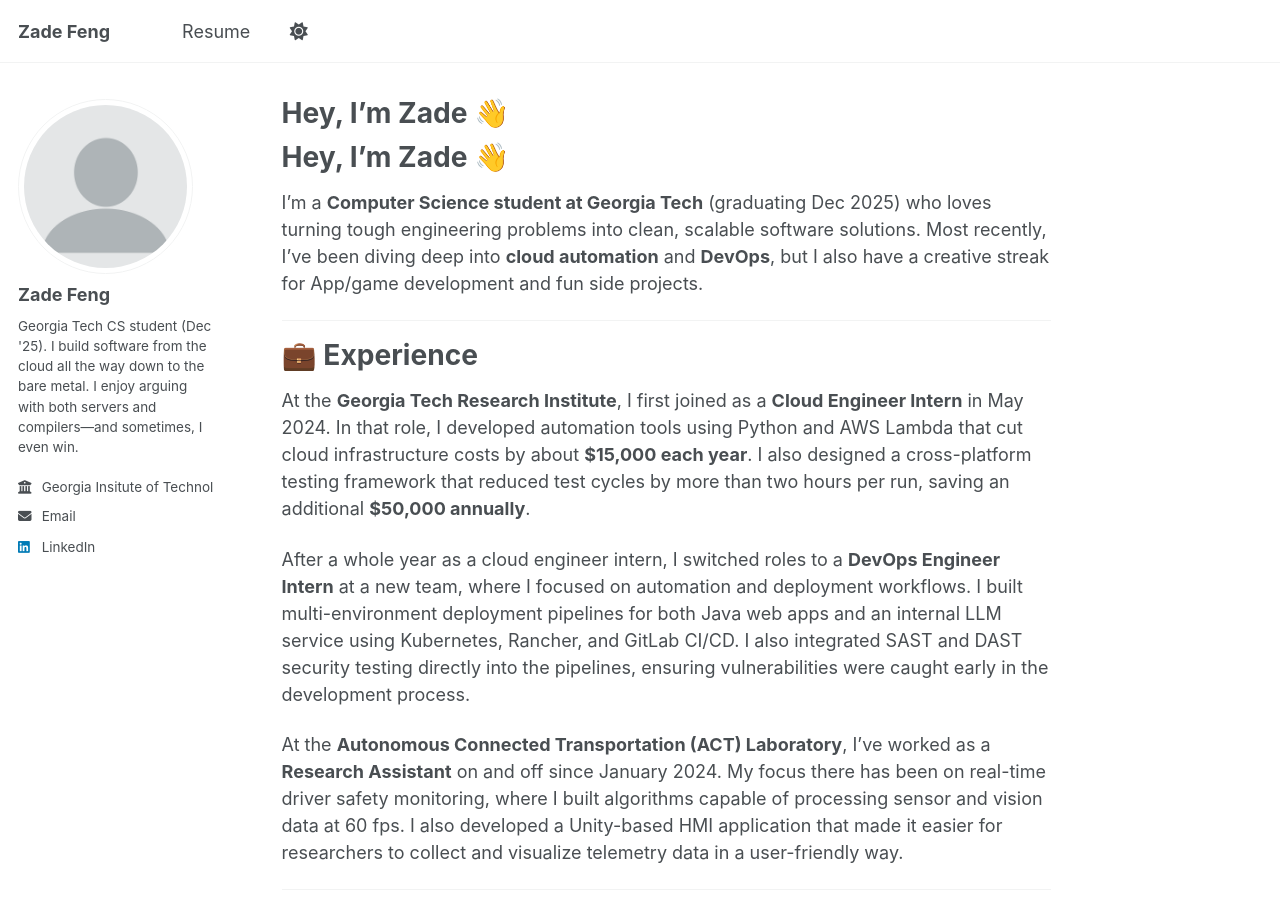
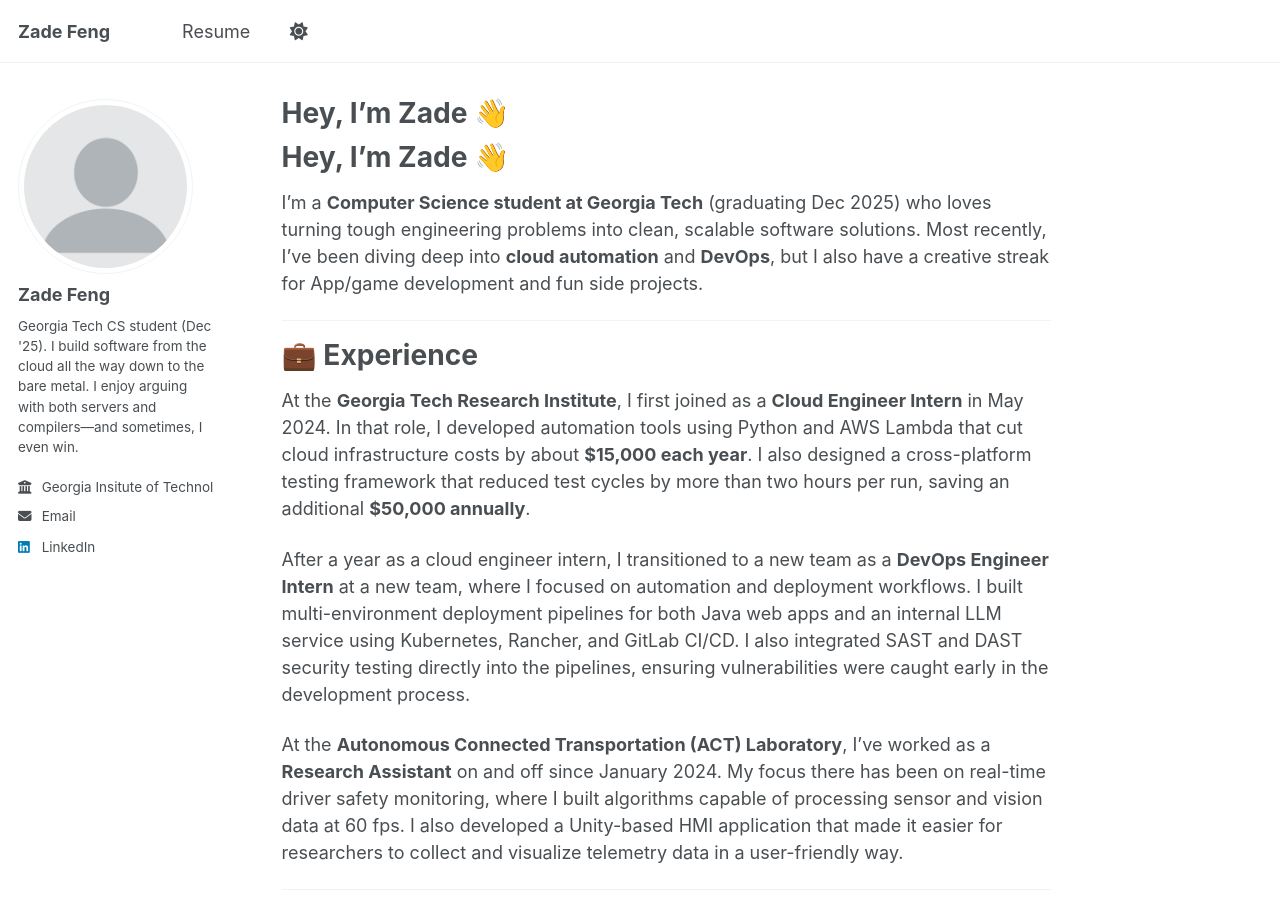
Before and after one commit to ZadeFeng/ZadeFeng.github.io, a Jekyll site: the page built from _pages/about.md, in a window 1280 px wide and 900 px high. Built offline with Jekyll 4.4.1, drawn with Linux system fonts in a browser that asks for light colours; a script that is not in the unit is left out; our own code applies the rules of GitHub Pages for plain Markdown files; part of the change alters nothing that is shown; some of the changed text lies outside the part shown.

Commit message:
minior updates

```diff
--- a/_pages/about.md
+++ b/_pages/about.md
@@ -16,7 +16,7 @@ I’m a **Computer Science student at Georgia Tech** (graduating Dec 2025) who l
 
 At the **Georgia Tech Research Institute**, I first joined as a **Cloud Engineer Intern** in May 2024. In that role, I developed automation tools using Python and AWS Lambda that cut cloud infrastructure costs by about **$15,000 each year**. I also designed a cross-platform testing framework that reduced test cycles by more than two hours per run, saving an additional **$50,000 annually**.
 
-After a whole year as a cloud engineer intern, I switched roles to a **DevOps Engineer Intern** at a new team, where I focused on automation and deployment workflows. I built multi-environment deployment pipelines for both Java web apps and an internal LLM service using Kubernetes, Rancher, and GitLab CI/CD. I also integrated SAST and DAST security testing directly into the pipelines, ensuring vulnerabilities were caught early in the development process.
+After a year as a cloud engineer intern, I transitioned to a new team as a **DevOps Engineer Intern** at a new team, where I focused on automation and deployment workflows. I built multi-environment deployment pipelines for both Java web apps and an internal LLM service using Kubernetes, Rancher, and GitLab CI/CD. I also integrated SAST and DAST security testing directly into the pipelines, ensuring vulnerabilities were caught early in the development process.
 
 At the **Autonomous Connected Transportation (ACT) Laboratory**, I’ve worked as a **Research Assistant** on and off since January 2024. My focus there has been on real-time driver safety monitoring, where I built algorithms capable of processing sensor and vision data at 60 fps. I also developed a Unity-based HMI application that made it easier for researchers to collect and visualize telemetry data in a user-friendly way.
 
@@ -53,5 +53,5 @@ At Georgia Tech, I’m an active member of **VGDev**, the student-run video game
 
 If you’ve made it this far — thanks for reading! If you’re interested in collaborating, chatting about cloud, or just sharing cool Spotify playlists, feel free to reach out:
 
-- **Email:** zadefeng@gmail.com
-- **LinkedIn:** www.linkedin.com/in/zade-feng
+- **Email:** [zadefeng@gmail.com](mailto:zadefeng@gmail.com)
+- **LinkedIn:** [linkedin.com/in/zade-feng](https://www.linkedin.com/in/zade-feng)
```
